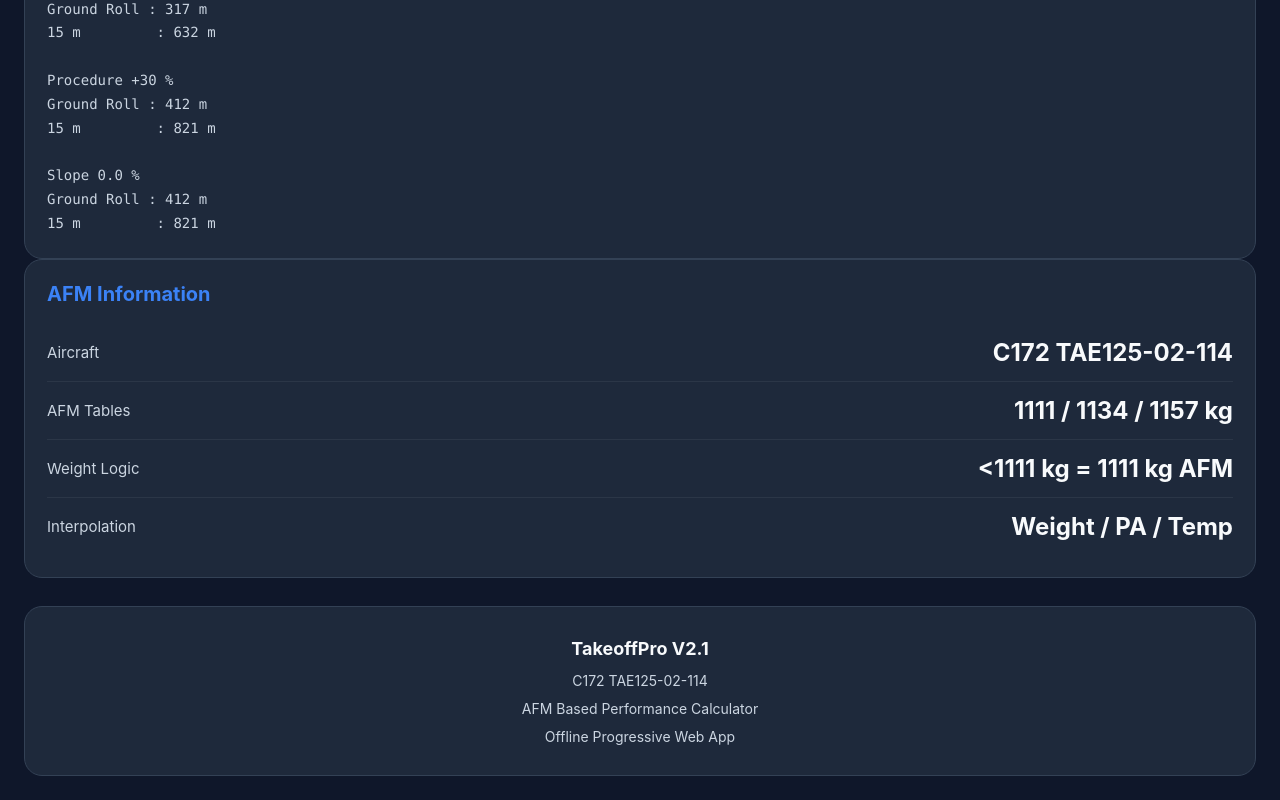
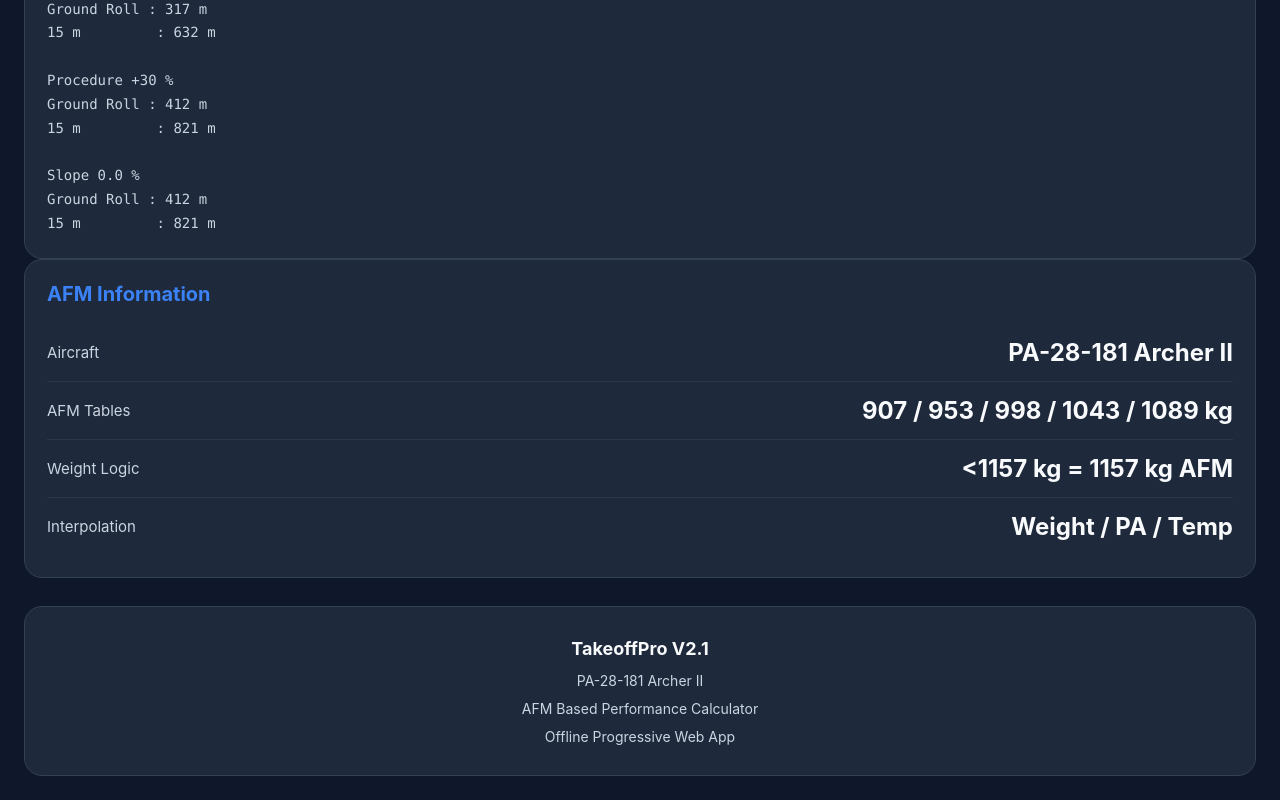
Before and after one commit to runwayahead/Takeoff-Distance-Piper-Archer-II, a plain HTML site: page index.html in a window 1280 px wide. Shown: the part 1819-2619 px from the top of the page. Drawn offline with Linux system fonts and the light colour scheme.

Commit message:
Update index.html

```diff
--- a/index.html
+++ b/index.html
@@ -34,7 +34,7 @@
 
             <h1>TakeoffPro</h1>
 
-            <p>C172 TAE125-02-114</p>
+            <p>PA-28-181 Archer II</p>
 
         </div>
 
@@ -630,7 +630,7 @@
 
             <strong>
 
-                C172 TAE125-02-114
+                PA-28-181 Archer II
 
             </strong>
 
@@ -646,7 +646,7 @@
 
             <strong>
 
-                1111 / 1134 / 1157 kg
+                907 / 953 / 998 / 1043 / 1089 kg
 
             </strong>
 
@@ -662,7 +662,7 @@
 
             <strong>
 
-                &lt;1111 kg = 1111 kg AFM
+                &lt;1157 kg = 1157 kg AFM
 
             </strong>
 
@@ -703,7 +703,7 @@
 
         <div>
 
-            C172 TAE125-02-114
+            PA-28-181 Archer II
 
         </div>
 
```
